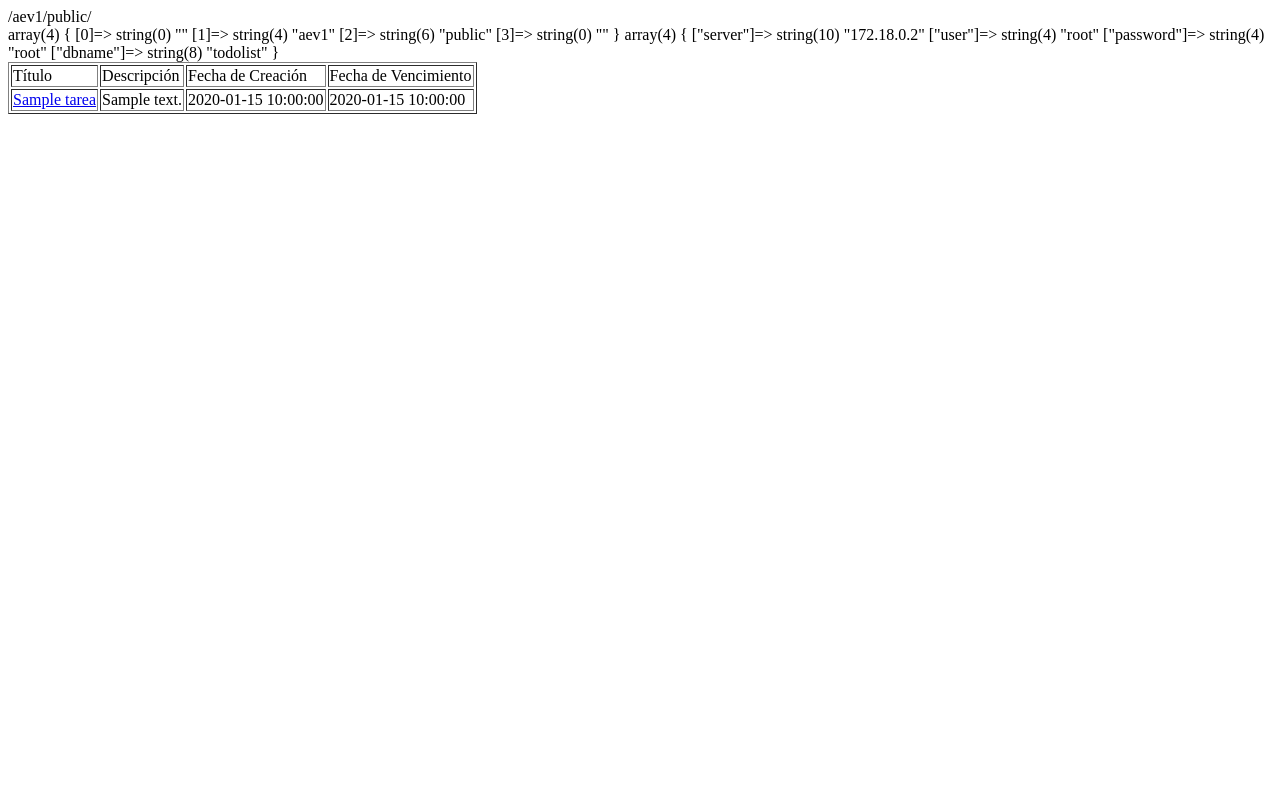
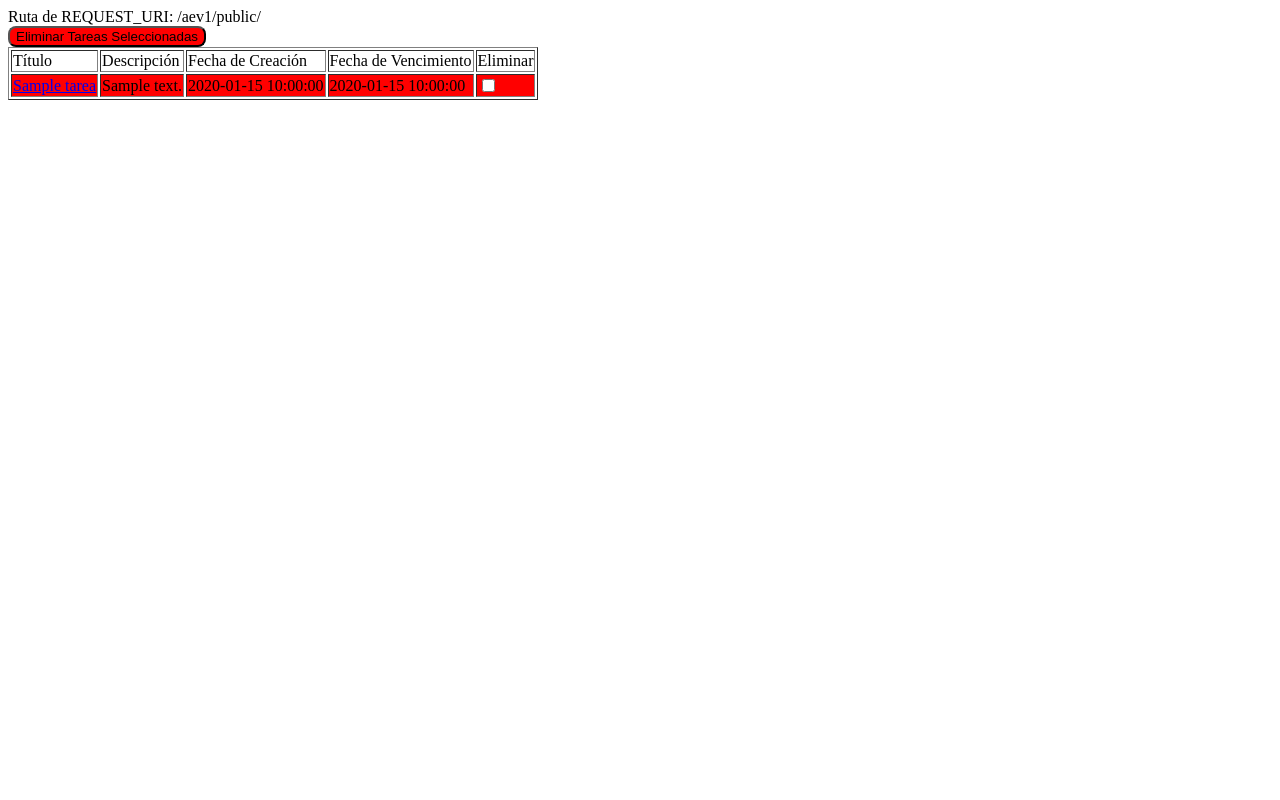
Before and after one commit to DavidReinon/2DAW-DWEServidor, a PHP site: page /aev1/public/ in a window 1280 px wide. Run offline with PHP 8.4, Linux system fonts and the light colour scheme; tables that the repository leaves empty or names only in its code hold one stand-in row (values such as "Sample post").

Commit message:
Ejercicio 1,2,3 de evaluable 01 completadas

```diff
--- a/Bloque1/AP3/AP3-4-MVC-Routing-con-Composer/src/core/Request.php
+++ b/Bloque1/AP3/AP3-4-MVC-Routing-con-Composer/src/core/Request.php
@@ -17,7 +17,7 @@ class Request implements IRequest
     {
         //Lo primero que debemos hacer es obtener la ruta del navegador mediante la URI
         $rawRoute = $_SERVER["REQUEST_URI"];
-        echo($rawRoute);
+        echo("Ruta de REQUEST_URI: $rawRoute");
         //Separamos la URI en las diferentes partes que contine, separadas por la "/" de las carpetas
         //y lo guardamos en un array.
         $rawRouteElements = explode("/",$rawRoute);
--- a/Bloque1/aev1/config/rutas.json
+++ b/Bloque1/aev1/config/rutas.json
@@ -6,5 +6,9 @@
   "/detalle":{
     "controller":"DetalleController",
     "action": "detail"
+  },
+  "/eliminar": {
+    "controller": "MainController",
+    "action": "eliminar"
   }
 }
--- a/Bloque1/aev1/src/controllers/MainController.php
+++ b/Bloque1/aev1/src/controllers/MainController.php
@@ -6,12 +6,30 @@ use D\Aev1\Core\DataBase;
 use D\Aev1\Models\Tareas;
 use D\Aev1\Views\ListadoTareas;
 
-class MainController
-{
-    public function main(){
+class MainController {
+    public function main() {
         //Creamos una conexión a la BB.DD. e instanciamos el modelo Tarea para poder acceder a los datos.
         $tarea = new Tareas(new DataBase());
         //Ahora recibimos todos los datos que existan en la tabla.
         new ListadoTareas($tarea->findAll());
     }
+
+    public function eliminar() {
+        //Comprobamos que existen tareas seleccionadas
+        if (isset($_POST['tareas_seleccionadas'])) {
+            $tareasSeleccionadas = $_POST['tareas_seleccionadas'];
+
+            $tarea = new Tareas(new DataBase());
+            $resultado = $tarea->deleteVarios($tareasSeleccionadas);
+
+            //Comprobamos que el resultado ha sido el esperado, si no controlamos los errores
+            if ($resultado) echo "Tareas eliminadas correctamente. <br>";
+            else echo "Error: No se han podido eliminar todas las tareas correctamente. <br>";
+
+        } else {
+            echo "No se han seleccionado tareas para eliminar. <br>";
+        }
+        echo " <p><a href = '/aev1/public/' > Volver a la lista</p> ";
+
+    }
 }
--- a/Bloque1/aev1/src/core/DataBase.php
+++ b/Bloque1/aev1/src/core/DataBase.php
@@ -13,7 +13,6 @@ class DataBase implements IDataBase
     {
         //Recogemos los datos de configuración decodificando el archivo JSON de la configuración de la BBDD
         $this->dbConfig = json_decode(file_get_contents(__DIR__."/../../config/dbConfig.json"),true);
-        var_dump($this->dbConfig);
         $this->connect();
     }
 
@@ -37,8 +36,15 @@ class DataBase implements IDataBase
      * ESTA FUNCIÓN SE HA IMPLEMENTADO SÍ O SÍ PORQUE LO DEFINE EL INTERFAZ
      */
     public function executeSQL($sql){
+        $result = $this->conn->query($sql);
 
-        return $this->conn->query($sql)->fetch_all(MYSQLI_ASSOC);
+        if ($result === true) {
+            //En el caso de otra consulta que no devuelve nada
+            return true;
+        } elseif ($result) {
+            // En el caso de que devuelva algo
+            return $result->fetch_all(MYSQLI_ASSOC);
+        }
     }
 
     /**
--- a/Bloque1/aev1/src/core/Request.php
+++ b/Bloque1/aev1/src/core/Request.php
@@ -15,11 +15,10 @@ class Request implements IRequest {
     public function __construct() {
         //Lo primero que debemos hacer es obtener la ruta del navegador mediante la URI
         $rawRoute = $_SERVER["REQUEST_URI"];
-        echo ($rawRoute . "<br>");
+        echo("Ruta de REQUEST_URI: $rawRoute<br>");
         //Separamos la URI en las diferentes partes que contine, separadas por la "/" de las carpetas
         //y lo guardamos en un array.
         $rawRouteElements = explode("/", $rawRoute);
-        var_dump($rawRouteElements);
         //El primer elementos(0) lo descartamos porque es el texto de la URI que se encuentra antes de la "/"
         //Nos quedamos con el segundo elemento(1) que definimos como la ruta que va a usar nuestra aplicación
         $this->route = "/" . $rawRouteElements[3];
--- a/Bloque1/aev1/src/models/Tareas.php
+++ b/Bloque1/aev1/src/models/Tareas.php
@@ -4,30 +4,72 @@ namespace D\Aev1\Models;
 
 use D\Aev1\Core\Interfaces\IDataBase;
 
-class Tareas
-{
+class Tareas {
     //En vez de usar la clase DataBase usamos la interfaz, de forma que podemos cambiar de motor de BB.DD. y cumpliendo
     //con la interfaz siempre funcionará el modelo.
     private IDataBase $database;
-    public function __construct(IDataBase $database)
-    {
+
+    public function __construct(IDataBase $database) {
+
         $this->database = $database;
+
     }
+
 
     /**
      * Función que nos devuelve todos los registros de la tabla Tarea
      */
-    public function findAll(){
+    public function findAll() {
         $sql = "SELECT * FROM tareas";
-        return $this->database->executeSQL($sql);
+        $result = $this->database->executeSQL($sql);
+
+        // Añadimos el campo 'color' en función de si la tarea está vencida o no,
+        //para usarlo posteriormente en la vista.
+        foreach ($result as &$row) {
+            //Usamos un if ternario dependiendo del resultado de la funcion
+            $row['color'] = $this->tareaVencida($row['fecha_vencimiento']) ? 'red' : 'white';
+        }
+
+        return $result;
     }
+
 
     /**
      * Función que nos devuelve el contenido de una tarea para su id
      */
-    public function findById($id){
+    public function findById($id) {
         $sql = "SELECT * FROM tareas WHERE id=$id";
         $result = $this->database->executeSQL($sql);
         return array_shift($result);
     }
+
+    /**
+     * Funcion que elimina las tareas con los ids obtenidos por parametros
+     * @param $arrayIds
+     * @return bool
+     */
+    public function deleteVarios($arrayIds) {
+        foreach ($arrayIds as $id) {
+            $sql = "DELETE FROM tareas WHERE id=$id";
+            $result = $this->database->executeSQL($sql);
+
+            // Si la consulta falla, devolvemos false
+            if (!$result) {
+                return false;
+            }
+        }
+        return true;
+    }
+
+
+    /**
+     * Funcion que comprueba si la tarea a pasado el limite de fecha de vencimiento.
+     * @param $fecha_vencimiento
+     * @return bool
+     */
+    private function tareaVencida($fecha_vencimiento) {
+        //Elegimos el formato correcto
+        $fecha_actual = date('Y-m-d');
+        return $fecha_actual > $fecha_vencimiento;
+    }
 }
--- a/Bloque1/aev1/src/views/ListadoTareas.php
+++ b/Bloque1/aev1/src/views/ListadoTareas.php
@@ -2,31 +2,40 @@
 
 namespace D\Aev1\Views;
 
-class ListadoTareas
-{
+
+class ListadoTareas {
     /**
      * Lista todas las tareas de la tabla para
      * @param array|null $row
      */
-    public function __construct(array $rows = null)
-    {
-        if(is_null($rows)){
+    public function __construct(array $rows = null) {
+        if (is_null($rows)) {
             //No hemos recibido nada por lo que debemos indicarlo.
             echo "No se han recibido datos para mostrar en la vista de Detalle";
-            echo "<p><a href='/'>volver</p>";
-        }else {
+            echo "<p><a href='/aev1/public/'>volver</p>";
+        } else {
             //Verificamos que hemos recibido contenido para rellenar la tabla y si no hemos recibido nada lo indicaremos.
             if (count($rows) > 0) {
                 echo "<table border='1'>";
-                echo "<tr><td>Título</td><td>Descripción</td><td>Fecha de Creación</td><td>Fecha de Vencimiento</td></tr>";
-                foreach ($rows as $row){
-                    echo "<tr><td><a href='/aev1/public/detalle/".$row["id"]."'>" . $row["titulo"] .
-                        "</a><td>" . $row["descripcion"] . "</td><td>" . $row["fecha_creacion"] . "</td><td>" . $row["fecha_vencimiento"] . "</td></tr>";
+                echo "<tr><td>Título</td><td>Descripción</td><td>Fecha de Creación</td><td>Fecha de Vencimiento</td><td>Eliminar</td></tr>";
+                //Implementamos un formulario para la gestion de eliminar tareas con checkbox
+                echo "<form  method='POST' action='/aev1/public/eliminar'>";
+                echo "<button type='submit' style='background-color: red; border-radius: 8px;'>Eliminar Tareas Seleccionadas</button>";
+                foreach ($rows as $row) {
+                    //Backgound-color dependiendo de la propiedad que hemos asignado anteriormente
+                    echo "<tr style='background-color: " . $row['color'] . ";'>
+                    <td><a href='/aev1/public/detalle/" . $row["id"] . "'>" . $row["titulo"] . "</a></td>
+                    <td>" . $row["descripcion"] . "</td>
+                    <td>" . $row["fecha_creacion"] . "</td>
+                    <td>" . $row["fecha_vencimiento"] . "</td>
+                    <td><input type='checkbox' name='tareas_seleccionadas[]' value='" . $row["id"] . "'></td>
+                    </tr > ";
                 }
-                echo "</table>";
+                echo "</form > ";
+                echo "</table > ";
             } else {
                 echo "0 results";
-                echo "<p><a href='/'>volver</p>";
+                echo " <p><a href = '/aev1/public/' > volver</p > ";
             }
         }
     }
```
